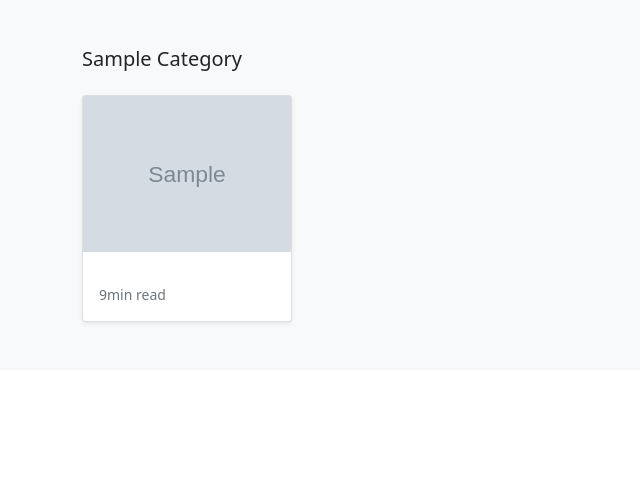
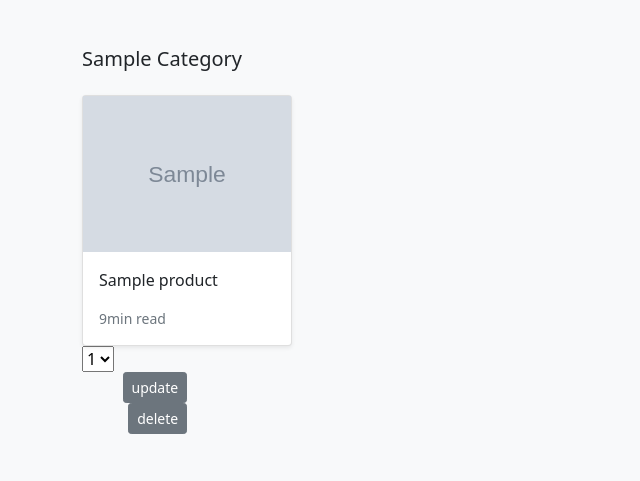
Before and after one commit to linearbaby/Django-example-project, a Django app: template templates/shop/summary.html in a window 1280 px wide. Shown: the part 98-579 px from the top of the page, without its empty margins (0-640 px from the left). Run offline with Django 3.2, Linux system fonts and the light colour scheme; the template is opened without the code that fills it: values that come from a table or form of the project are taken from there, others are empty; tables that the repository leaves empty hold one stand-in row (values such as "Sample post"); grey boxes marked "Sample" are stand-in pictures.

Commit message:
updated summary

```diff
--- a/templates/shop/summary.html
+++ b/templates/shop/summary.html
@@ -10,7 +10,7 @@
         <div class="album py-5 bg-light">
             <div class="container">
 
-      <div class="pb-3 h5">{{category.name|title}}</div>
+                <div class="pb-3 h5">{{ category.name|title }}</div>
                 <div class="row row-cols-1 row-cols-sm-2 row-cols-md-5 g-3">
 
                     {% for product in products %}
@@ -21,22 +21,98 @@
 
                                 <div class="card-body">
                                     <p class="card-text">
-                <a class="text-dark text-decoration-none" href="{{ product.get_absolute_url }}">{{ product.title }}</a>
+                                        <a class="text-dark text-decoration-none"
+                                           href="{{ product.get_absolute_url }}">{{ product.name }}</a>
                                     </p>
                                     <div class="d-flex justify-content-between align-items-center">
                                         <small class="text-muted">9min read</small>
                                     </div>
                                 </div>
                             </div>
+                            <select id="select">
+                                <option value="1">1</option>
+                                <option value="2">2</option>
+                                <option value="3">3</option>
+                                <option value="4">4</option>
+                            </select>
+                            <div class="col-6 text-end">
+                                <button type="button" id="update-button" value="{{ product.id }}"
+                                        class="btn btn-secondary btn-sm">update
+                                </button>
+                            </div>
+                            <div class="col-6 text-end">
+                                <button type="button" id="delete-button" value="{{ product.id }}"
+                                        class="btn btn-secondary btn-sm">delete
+                                </button>
+                            </div>
                         </div>
 
                     {% endfor %}
-
+                <p id="total"></p>
+                <p id="subtotal"></p>
                 </div>
             </div>
         </div>
+    </main>
+
+    <script>
+        // Delete Item
+        $(document).on("click", ".delete-button", function (e) {
+            e.preventDefault();
+            var prodid = $(this).data("index");
+            $.ajax({
+                type: "POST",
+                url: '{% url "shop:basket_delete" %}',
+                data: {
+                    productid: $(this).data("index"),
+                    csrfmiddlewaretoken: "{{csrf_token}}",
+                    action: "post",
+                },
+                success: function (json) {
+                    $('.product-item[data-index="' + prodid + '"]').remove();
+
+                    if (json.qty == 0) {
+                        total = 0
+                        subtotal = 0
+                    } else {
+                        total = (parseFloat(json.subtotal) + 11.50).toFixed(2);
+                        subtotal = json.subtotal
+                    }
+
+                    document.getElementById("subtotal").innerHTML = subtotal;
+                    document.getElementById("basket-qty").innerHTML = json.qty;
+                    document.getElementById("total").innerHTML = total;
+                },
+                error: function (xhr, errmsg, err) {
+                },
+            });
+        });
+
+        // Update Item
+        $(document).on("click", ".update-button", function (e) {
+            e.preventDefault();
+            var prodid = $(this).data("index");
+            $.ajax({
+                type: "POST",
+                url: '{% url "shop:basket_update" %}',
+                data: {
+                    productid: $(this).data("index"),
+                    productqty: $("#select" + prodid + " option:selected").text(),
+                    csrfmiddlewaretoken: "{{csrf_token}}",
+                    action: "post",
+                },
+                success: function (json) {
+
+                    total = (parseFloat(json.subtotal) + 11.50).toFixed(2);
+                    document.getElementById("basket-qty").innerHTML = json.qty;
+                    document.getElementById("subtotal").innerHTML = json.subtotal;
+                    document.getElementById("total").innerHTML = total;
+                },
+                error: function (xhr, errmsg, err) {
+                },
+            });
+        });
+    </script>
 
 
-</main>
-
 {% endblock %}
```
Lines whose indentation alone changed are shown as unchanged.
